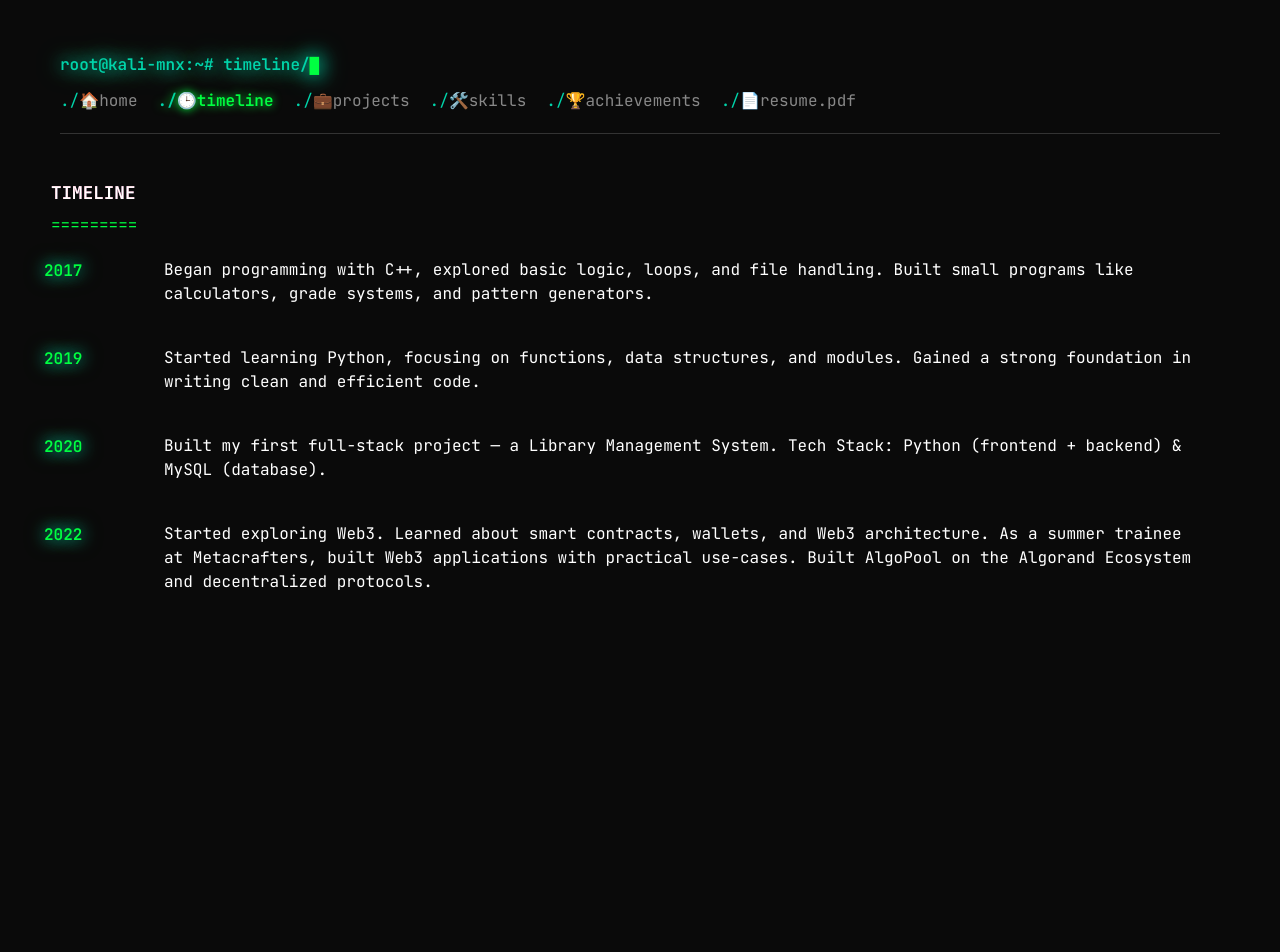
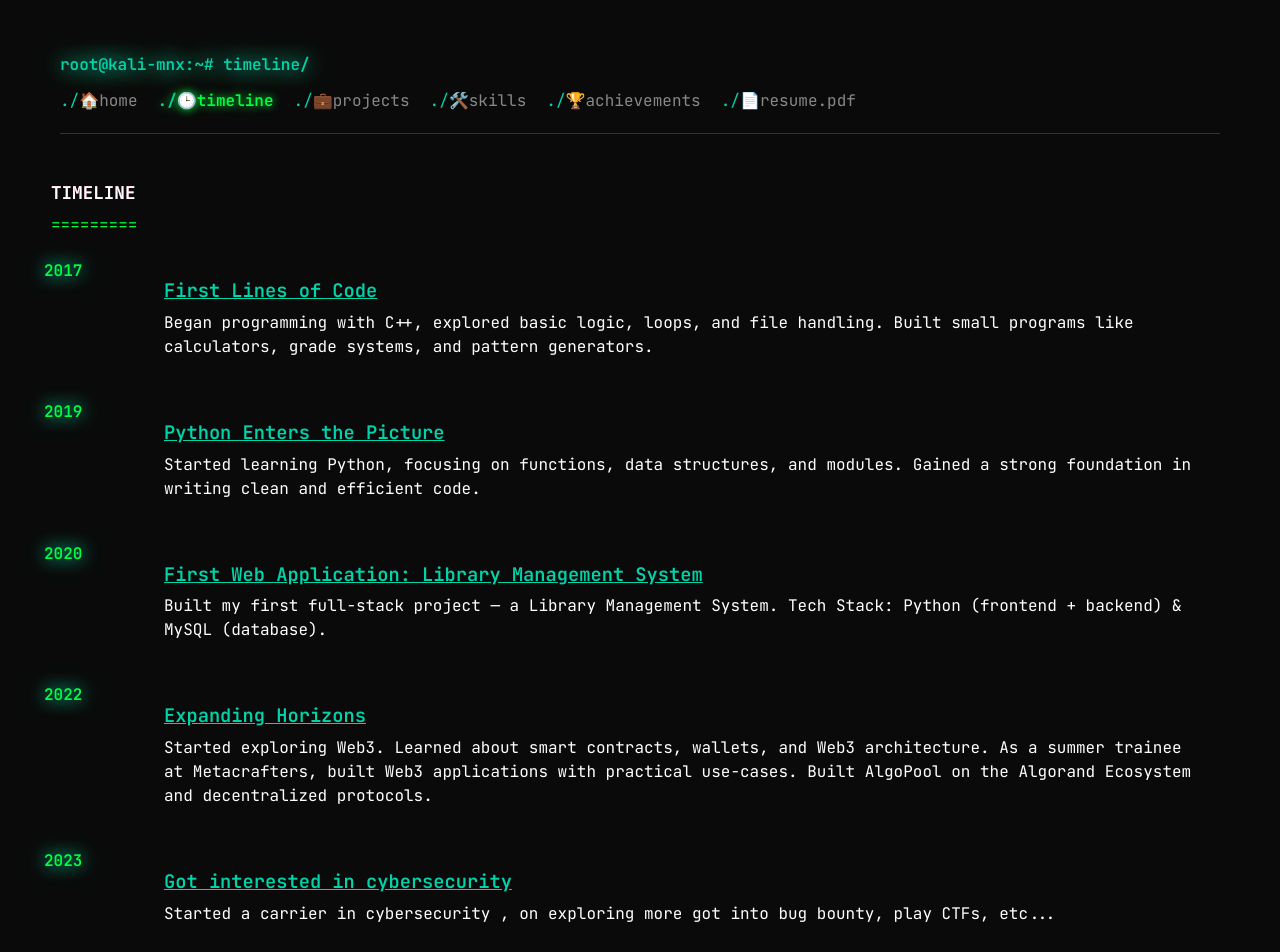
Before and after one commit to Cyberninja30/Portfolio-mnx, a React (Vite) app: page /timeline in a window 1280 px wide. Shown: the top 952 px of the page. Before the commit the page ends 864 px from the top, so only its background shows below. Built offline with nearby package versions, Linux system fonts and the light colour scheme.

Commit message:
Add src folder

```diff
--- a/src/components/certification.jsx
+++ b/src/components/certification.jsx
@@ -39,7 +39,7 @@ const Certifications = () => {
   ];
 
   return (
-    <section id="certifications">
+    <section id="achievements">
       <h2 className="section-title glitch-text" data-text="Certifications & Achievements">
         Certifications & Achievements
       </h2>
--- a/src/components/contact.jsx
+++ b/src/components/contact.jsx
@@ -1,8 +1,8 @@
 const Contact = () => {
     return (
       <section id="contact" className="connect-section">
-        <h2 className="section-title glitch-text" data-text="Let's Connect">Let's Connect</h2>
-        <div className="section-underline">===============</div>
+        <h2 className="section-title connect-title glitch-text" data-text="Let's Connect!!">Let's Connect!!</h2>
+        <div className="section-underline connect-underline">=================</div>
         <div className="social-links">
           <a href="https://github.com/Cyberninja30" target="_blank" rel="noopener noreferrer">Github</a>
           <span style={{ color: 'var(--terminal-muted)' }}>·</span>
--- a/src/components/home.jsx
+++ b/src/components/home.jsx
@@ -146,7 +146,7 @@ const Home = () => {
         <div className="profile-section">
           <img src={img} alt="Cybersecurity Enthusiast" className="profile-image" />
           <div className="profile-info">
-            <p>Hi, I am <strong className="pulse-glow">Moinak Niyogi</strong>. I love to learn new things and build cool stuff.</p>
+            <p>GM folks!!, I am <strong className="pulse-glow">Moinak Niyogi</strong>. I love to learn new things and build cool stuff.</p>
             <br />
             <p>Intern @<strong className="pulse-glow">Gurugram Police Cyber Cell</strong> </p>
             <p>Secretary & RD Lead @<strong className="pulse-glow">Association for Cyber Security</strong></p>
--- a/src/components/styles/timeline.css
+++ b/src/components/styles/timeline.css
@@ -1,44 +1,70 @@
 .timeline-section {
+
   margin-bottom: 40px;
   margin-left: -2vh;
+
 }
 
 .timeline-item {
+
   margin-bottom: 30px;
+  margin-left: -40px;
   padding-left: 0;
   transition: transform 0.3s ease;
+
 }
 
 .timeline-item:hover {
+
   transform: translateX(10px);
+
 }
 
 .timeline-date {
+
   color: var(--terminal-text);
   font-weight: 600;
-    display: inline-block;
-    width: 120px;
+  font-size: 1.4em; /* Increased date size */
+  display: block; /* Changed from inline-block to block */
+  width: 100%; /* Changed from 120px to 100% */
+  margin-bottom: 25px; /* Larger gap below date */
+
 }
 
 .timeline-content {
-    display: inline-block;
-    width: calc(100% - 140px);
+
+  display: block; /* Changed from inline-block to block */
+  width: 100%; /* Changed from calc(100% - 140px) to 100% */
+  margin-left: 0;
+  padding-left: 0;
+
 }
 
 .timeline-title {
+
   color: var(--terminal-accent);
   font-weight: 600;
-    margin-bottom: 5px;
+  font-size: 1.2em; /* Added title size */
+  margin-bottom: 20px; /* Larger gap below title */
+  margin-left: -40px;
   text-decoration: underline;
   transition: all 0.3s ease;
+
 }
 
 .timeline-title:hover {
+
   text-shadow: 0 0 10px var(--terminal-accent);
+
 }
 
 .timeline-description {
+
   color: var(--terminal-secondary);
-    margin-bottom: 10px;
+  font-size: 1.1em; /* Increased description size */
+  margin-bottom: 35px; /* Larger gap below description */
+  margin-left: 0;
+  padding-left: 0;
   line-height: 1.5;
+
 }
--- a/src/components/timeline.jsx
+++ b/src/components/timeline.jsx
@@ -3,8 +3,10 @@ const Timeline = () => {
       ['2017', 'First Lines of Code', 'Began programming with C++, explored basic logic, loops, and file handling. Built small programs like calculators, grade systems, and pattern generators.'],
       ['2019 ','Python Enters the Picture', 'Started learning Python, focusing on functions, data structures, and modules. Gained a strong foundation in writing clean and efficient code.'],
       ['2020', 'First Web Application: Library Management System', 'Built my first full-stack project — a Library Management System. Tech Stack: Python (frontend + backend) & MySQL (database).'],
-      ['2022', 'Expanding Horizons', 'Started exploring Web3. Learned about smart contracts, wallets, and Web3 architecture. As a summer trainee at Metacrafters, built Web3 applications with practical use-cases. Built AlgoPool on the Algorand Ecosystem and decentralized protocols.']
-    ];
+      ['2022', 'Expanding Horizons', 'Started exploring Web3. Learned about smart contracts, wallets, and Web3 architecture. As a summer trainee at Metacrafters, built Web3 applications with practical use-cases. Built AlgoPool on the Algorand Ecosystem and decentralized protocols.'],
+      ['2023', 'Got interested in cybersecurity', 'Started a carrier in cybersecurity , on exploring more got into bug bounty, play CTFs, etc...']
+
+];
 
     return (
       <section id="timeline">
@@ -17,7 +19,7 @@ const Timeline = () => {
             <div key={date} className="timeline-item">
               <span className="timeline-date pulse-glow">{date}</span>
               <div className="timeline-content">
-
+                <h3 className="timeline-title">{title}</h3>
                 <div className="timeline-description">{description}</div>
               </div>
             </div>
--- a/src/index.css
+++ b/src/index.css
@@ -569,6 +569,22 @@ body {
   border-top: 1px solid var(--terminal-border);
 }
 
+.connect-title {
+  text-align: right !important;
+  margin-right: 520px;
+  margin-left: auto;
+  display: block;
+  width: fit-content;
+}
+
+.connect-underline {
+  text-align: right !important;
+  margin-right: 520px;
+  margin-left: auto;
+  display: block;
+  width: fit-content;
+}
+
 .social-links {
   display: flex;
   justify-content: center;
```
Lines whose indentation alone changed are shown as unchanged.
